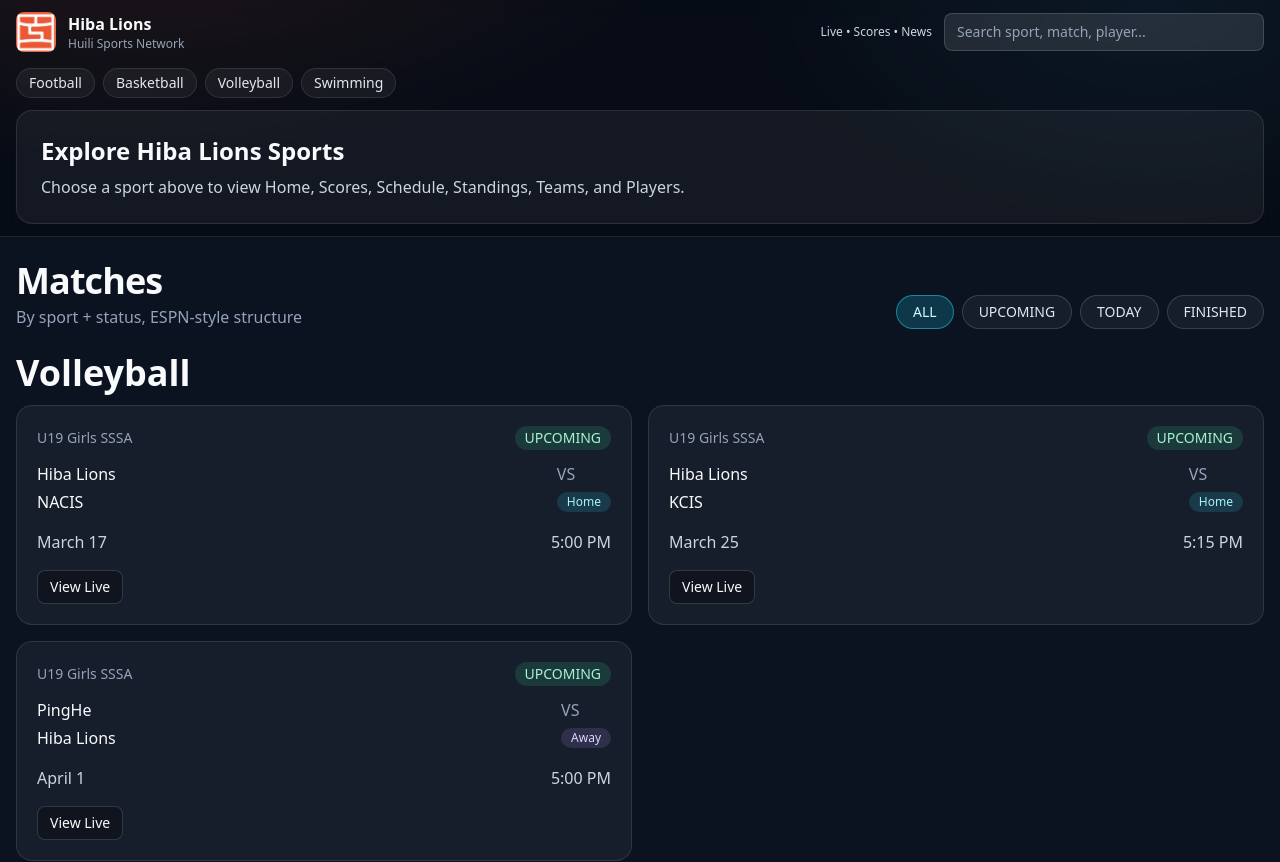
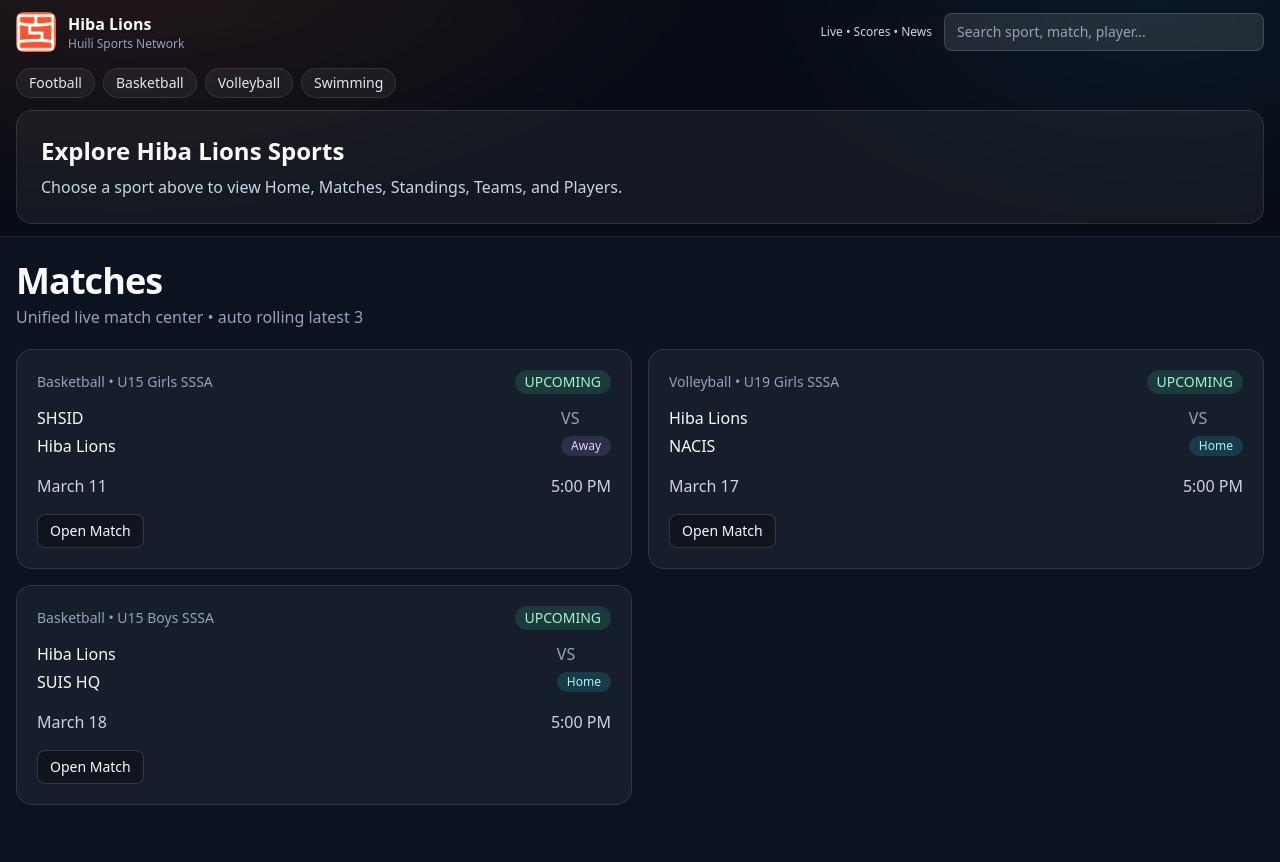
Before and after one commit to michaelfang1234/MichaelF, a Next.js app: page /matches in a window 1280 px wide. Shown: the top 862 px of the page. After the commit the page ends 829 px from the top, so only its background shows below. Built offline with nearby package versions, Linux system fonts and the light colour scheme.

Commit message:
Unify top navigation to Matches and implement auto-rolling latest-3 matches with automatic status transitions

```diff
--- a/src/app/matches/page.tsx
+++ b/src/app/matches/page.tsx
@@ -1,71 +1,61 @@
 "use client";
 
-import { useMemo, useState } from "react";
 import Link from "next/link";
-import { MATCHES, type MatchStatus } from "@/data/matches";
-import { getMatchStatus } from "@/lib/match-status";
-
-const statusTabs: Array<"ALL" | MatchStatus> = ["ALL", "UPCOMING", "TODAY", "FINISHED"];
+import { useMemo } from "react";
+import { MATCHES } from "@/data/matches";
+import { getMatchStatus, toDate } from "@/lib/match-status";
 
 export default function MatchesPage() {
-  const [statusFilter, setStatusFilter] = useState<"ALL" | MatchStatus>("ALL");
+  const recentThree = useMemo(() => {
+    const now = new Date();
 
-  const hydrated = useMemo(() => MATCHES.map((m) => ({ ...m, status: getMatchStatus(m) })), []);
-  const filtered = useMemo(() => statusFilter === "ALL" ? hydrated : hydrated.filter((m) => m.status === statusFilter), [hydrated, statusFilter]);
+    const full = MATCHES.map((m) => {
+      const start = toDate(m);
+      const status = getMatchStatus(m);
+      const diff = Math.abs(start.getTime() - now.getTime());
+      return { ...m, start, status, diff };
+    }).sort((a, b) => a.start.getTime() - b.start.getTime());
 
-  const volleyball = filtered.filter((m) => m.sport === "Volleyball");
-  const basketball = filtered.filter((m) => m.sport === "Basketball");
+    const notFinished = full.filter((m) => m.status !== "FINISHED");
+    if (notFinished.length >= 3) return notFinished.slice(0, 3);
+
+    const need = 3 - notFinished.length;
+    const finishedRecent = full.filter((m) => m.status === "FINISHED").sort((a, b) => b.start.getTime() - a.start.getTime()).slice(0, need);
+    return [...finishedRecent.reverse(), ...notFinished];
+  }, []);
 
   return (
-    <main className="space-y-6">
-      <section className="flex flex-wrap items-end justify-between gap-4">
-        <div>
-          <h1 className="text-4xl font-semibold tracking-tight">Matches</h1>
-          <p className="mt-1 text-slate-400">By sport + status, ESPN-style structure</p>
-        </div>
-        <div className="flex flex-wrap gap-2">
-          {statusTabs.map((tab) => (
-            <button key={tab} onClick={() => setStatusFilter(tab)}
-              className={["rounded-full border px-4 py-1.5 text-sm transition", statusFilter === tab ? "border-cyan-400/50 bg-cyan-400/20 text-cyan-100" : "border-white/15 bg-white/5 text-slate-200 hover:bg-white/10"].join(" ")}>
-              {tab}
-            </button>
-          ))}
-        </div>
-      </section>
+    <main className="space-y-5">
+      <div>
+        <h1 className="text-4xl font-semibold tracking-tight">Matches</h1>
+        <p className="mt-1 text-slate-400">Unified live match center • auto rolling latest 3</p>
+      </div>
 
-      <SportBlock title="Volleyball" items={volleyball} />
-      <SportBlock title="Basketball" items={basketball} />
-    </main>
-  );
-}
-
-function SportBlock({ title, items }: { title: string; items: any[] }) {
-  if (!items.length) return null;
-  return (
-    <section className="space-y-3">
-      <h2 className="text-4xl font-semibold">{title}</h2>
       <div className="grid gap-4 md:grid-cols-2">
-        {items.map((m) => (
+        {recentThree.map((m) => (
           <article key={m.id} className="rounded-2xl border border-white/10 bg-white/5 p-5">
             <div className="mb-3 flex items-center justify-between text-sm">
-              <span className="text-slate-400">{m.group}</span>
+              <span className="text-slate-400">{m.sport} • {m.group}</span>
               <span className="rounded-full bg-emerald-400/15 px-2.5 py-0.5 text-emerald-200">{m.status}</span>
             </div>
+
             <div className="grid grid-cols-[1fr_auto] items-center gap-x-3 gap-y-1">
               <span className="font-medium">{m.home}</span><span className="text-slate-400">VS</span>
               <span className="font-medium">{m.away}</span>
               <span className={`rounded-full px-2.5 py-0.5 text-xs ${m.venueType === "Home" ? "bg-cyan-400/15 text-cyan-200" : "bg-violet-400/15 text-violet-200"}`}>{m.venueType}</span>
             </div>
+
             <div className="mt-4 flex items-center justify-between text-slate-300">
               <span>{m.dateLabel}</span>
               <span>{m.timeLabel}</span>
             </div>
+
             <Link href={`/matches/${m.id}`} className="mt-4 inline-block rounded-lg border border-white/15 bg-black/30 px-3 py-1.5 text-sm hover:bg-white/10">
-              View Live
+              Open Match
             </Link>
           </article>
         ))}
       </div>
-    </section>
+    </main>
   );
 }
--- a/src/components/sports-bar.tsx
+++ b/src/components/sports-bar.tsx
@@ -1,14 +1,14 @@
 "use client";
 
-import { useEffect, useMemo, useState } from "react";
+import { useState } from "react";
 import clsx from "clsx";
 import Link from "next/link";
 
 type SportKey = "Football" | "Basketball" | "Volleyball" | "Swimming";
-type SectionKey = "Home" | "Scores" | "Schedule" | "Standings" | "Teams" | "Players";
+type SectionKey = "Home" | "Matches" | "Standings" | "Teams" | "Players";
 
 const sports: SportKey[] = ["Football", "Basketball", "Volleyball", "Swimming"];
-const sections: SectionKey[] = ["Home", "Scores", "Schedule", "Standings", "Teams", "Players"];
+const sections: SectionKey[] = ["Home", "Matches", "Standings", "Teams", "Players"];
 
 const leagueBySport: Record<SportKey, string> = {
   Football: "SSSA Football League",
@@ -17,82 +17,40 @@ const leagueBySport: Record<SportKey, string> = {
   Swimming: "SSSA Swimming League",
 };
 
-const volleyballSchedule = [
-  { home: "Hiba Lions", away: "NACIS", date: "March 17", time: "5:00 PM", venue: "Home", status: "UPCOMING" },
-  { home: "Hiba Lions", away: "KCIS", date: "March 25", time: "5:15 PM", venue: "Home", status: "UPCOMING" },
-  { home: "PingHe", away: "Hiba Lions", date: "April 1", time: "5:00 PM", venue: "Away", status: "UPCOMING" },
-];
-
 export default function SportsBar() {
   const [activeSport, setActiveSport] = useState<SportKey | null>(null);
   const [activeSection, setActiveSection] = useState<SectionKey>("Home");
-
-  useEffect(() => {
-    const resetIfNeeded = () => {
-      if (typeof window !== "undefined" && window.location.hash === "#reset") {
-        setActiveSport(null);
-        setActiveSection("Home");
-      }
-    };
-    resetIfNeeded();
-    window.addEventListener("hashchange", resetIfNeeded);
-    return () => window.removeEventListener("hashchange", resetIfNeeded);
-  }, []);
-
-  const league = useMemo(() => (activeSport ? leagueBySport[activeSport] : ""), [activeSport]);
-
-  function renderPlayers() {
-    if (activeSport === "Basketball") {
-      return (
-        <div className="grid gap-3 md:grid-cols-2">
-          <Link href="/players?q=michael" className="rounded-xl border border-white/10 bg-black/20 p-4 hover:bg-white/5"><p className="font-semibold">Michael Fang</p><p className="text-sm text-slate-400">U19 Boys Basketball Team</p></Link>
-          <Link href="/players?q=andy" className="rounded-xl border border-white/10 bg-black/20 p-4 hover:bg-white/5"><p className="font-semibold">Andy Gu</p><p className="text-sm text-slate-400">U19 Boys Basketball Team</p></Link>
-        </div>
-      );
-    }
-    if (activeSport === "Volleyball") {
-      return (
-        <div className="grid gap-3 md:grid-cols-2">
-          <Link href="/players?q=ariel" className="rounded-xl border border-white/10 bg-black/20 p-4 hover:bg-white/5"><p className="font-semibold">Ariel Pan</p><p className="text-sm text-slate-400">U19 Girls Volleyball Team</p></Link>
-          <Link href="/players?q=michelle" className="rounded-xl border border-white/10 bg-black/20 p-4 hover:bg-white/5"><p className="font-semibold">Michelle Xu</p><p className="text-sm text-slate-400">U19 Girls Volleyball Team</p></Link>
-        </div>
-      );
-    }
-    return <div className="rounded-xl border border-white/10 bg-black/20 p-4 text-slate-300">{activeSport} players coming soon.</div>;
-  }
-
-  function renderSchedule() {
-    if (activeSport === "Volleyball") {
-      return (
-        <div className="grid gap-3 md:grid-cols-2">
-          {volleyballSchedule.map((m, i) => (
-            <article key={i} className="rounded-xl border border-white/10 bg-black/20 p-4">
-              <div className="mb-2 flex items-center justify-between text-xs">
-                <span className="text-slate-400">Girls League</span>
-                <span className="rounded-full bg-emerald-400/15 px-2 py-0.5 text-emerald-200">{m.status}</span>
-              </div>
-              <p className="text-lg">{m.home} vs {m.away}</p>
-              <p className="mt-1 text-sm text-slate-300">{m.date} • {m.time}</p>
-            </article>
-          ))}
-        </div>
-      );
-    }
-    return <div className="rounded-xl border border-white/10 bg-black/20 p-4 text-slate-300">{activeSport} schedule coming soon.</div>;
-  }
 
   function renderContent() {
     if (!activeSport) {
       return (
         <div className="rounded-2xl border border-white/10 bg-white/5 p-6">
           <h2 className="text-2xl font-semibold">Explore Hiba Lions Sports</h2>
-          <p className="mt-2 text-slate-300">Choose a sport above to view Home, Scores, Schedule, Standings, Teams, and Players.</p>
+          <p className="mt-2 text-slate-300">Choose a sport above to view Home, Matches, Standings, Teams, and Players.</p>
         </div>
       );
     }
 
-    if (activeSection === "Schedule") return renderSchedule();
-    if (activeSection === "Players") return renderPlayers();
+    if (activeSection === "Matches") {
+      return (
+        <div className="rounded-xl border border-white/10 bg-black/20 p-4">
+          <p className="mb-3 text-slate-300">{activeSport} matches are unified in Matches center.</p>
+          <Link href="/matches" className="inline-block rounded-lg border border-white/15 bg-white/10 px-3 py-1.5 text-sm hover:bg-white/20">
+            Open Matches
+          </Link>
+        </div>
+      );
+    }
+
+    if (activeSection === "Players") {
+      return (
+        <div className="rounded-xl border border-white/10 bg-black/20 p-4">
+          <Link href="/players" className="inline-block rounded-lg border border-white/15 bg-white/10 px-3 py-1.5 text-sm hover:bg-white/20">
+            Open Players
+          </Link>
+        </div>
+      );
+    }
 
     return <div className="rounded-xl border border-white/10 bg-black/20 p-4 text-slate-300">{activeSport} • {activeSection} coming soon.</div>;
   }
@@ -111,9 +69,8 @@ export default function SportsBar() {
       {activeSport ? (
         <div className="rounded-2xl border border-white/10 bg-white/5 p-4">
           <div className="mb-3">
-            <span className="rounded-full border border-[#F26A3D]/40 bg-[#F26A3D]/15 px-2 py-0.5 text-xs text-orange-100">{league}</span>
+            <span className="rounded-full border border-[#F26A3D]/40 bg-[#F26A3D]/15 px-2 py-0.5 text-xs text-orange-100">{leagueBySport[activeSport]}</span>
           </div>
-
           <div className="grid gap-4 lg:grid-cols-12">
             <div className="space-y-2 lg:col-span-3">
               {sections.map((item) => (
@@ -126,9 +83,7 @@ export default function SportsBar() {
             <div className="lg:col-span-9">{renderContent()}</div>
           </div>
         </div>
-      ) : (
-        renderContent()
-      )}
+      ) : renderContent()}
     </div>
   );
 }
--- a/src/data/matches.ts
+++ b/src/data/matches.ts
@@ -6,20 +6,36 @@ export type MatchItem = {
   id: string;
   sport: Sport;
   group: string;
-  dateLabel: string;
-  timeLabel: string;
+  dateLabel: string;  // e.g. March 25
+  timeLabel: string;  // e.g. 5:15 PM
   home: string;
   away: string;
   venueType: VenueType;
 };
 
 export const MATCHES: MatchItem[] = [
+  // Volleyball 7
   { id: "vb-1", sport: "Volleyball", group: "U19 Girls SSSA", dateLabel: "March 17", timeLabel: "5:00 PM", home: "Hiba Lions", away: "NACIS", venueType: "Home" },
   { id: "vb-2", sport: "Volleyball", group: "U19 Girls SSSA", dateLabel: "March 25", timeLabel: "5:15 PM", home: "Hiba Lions", away: "KCIS", venueType: "Home" },
   { id: "vb-3", sport: "Volleyball", group: "U19 Girls SSSA", dateLabel: "April 1",  timeLabel: "5:00 PM", home: "PingHe", away: "Hiba Lions", venueType: "Away" },
+  { id: "vb-4", sport: "Volleyball", group: "U19 Girls SSSA", dateLabel: "April 7",  timeLabel: "5:00 PM", home: "Hiba Lions", away: "QDHS", venueType: "Home" },
+  { id: "vb-5", sport: "Volleyball", group: "U19 Girls SSSA", dateLabel: "April 17", timeLabel: "5:00 PM", home: "WCIS", away: "Hiba Lions", venueType: "Away" },
+  { id: "vb-6", sport: "Volleyball", group: "U19 Girls SSSA", dateLabel: "April 22", timeLabel: "5:00 PM", home: "Hiba Lions", away: "UCS", venueType: "Home" },
+  { id: "vb-7", sport: "Volleyball", group: "U19 Girls SSSA", dateLabel: "April 28", timeLabel: "5:00 PM", home: "SUIS QP*", away: "Hiba Lions", venueType: "Away" },
 
+  // Basketball boys 6
   { id: "bb-b-1", sport: "Basketball", group: "U15 Boys SSSA", dateLabel: "March 18", timeLabel: "5:00 PM", home: "Hiba Lions", away: "SUIS HQ", venueType: "Home" },
   { id: "bb-b-2", sport: "Basketball", group: "U15 Boys SSSA", dateLabel: "March 25", timeLabel: "5:15 PM", home: "Hiba Lions", away: "KCIS", venueType: "Home" },
+  { id: "bb-b-3", sport: "Basketball", group: "U15 Boys SSSA", dateLabel: "April 1",  timeLabel: "5:00 PM", home: "Hiba Lions", away: "SUIS GB", venueType: "Home" },
+  { id: "bb-b-4", sport: "Basketball", group: "U15 Boys SSSA", dateLabel: "April 15", timeLabel: "5:00 PM", home: "Hiba Lions", away: "Pao", venueType: "Home" },
+  { id: "bb-b-5", sport: "Basketball", group: "U15 Boys SSSA", dateLabel: "April 22", timeLabel: "5:00 PM", home: "Hiba Lions", away: "SCL", venueType: "Home" },
+  { id: "bb-b-6", sport: "Basketball", group: "U15 Boys SSSA", dateLabel: "April 29", timeLabel: "5:00 PM", home: "Hiba Lions", away: "SHSID", venueType: "Home" },
 
+  // Basketball girls 6
   { id: "bb-g-1", sport: "Basketball", group: "U15 Girls SSSA", dateLabel: "March 11", timeLabel: "5:00 PM", home: "SHSID", away: "Hiba Lions", venueType: "Away" },
+  { id: "bb-g-2", sport: "Basketball", group: "U15 Girls SSSA", dateLabel: "March 18", timeLabel: "5:00 PM", home: "Hiba Lions", away: "SUIS HQ", venueType: "Home" },
+  { id: "bb-g-3", sport: "Basketball", group: "U15 Girls SSSA", dateLabel: "April 1",  timeLabel: "5:00 PM", home: "Hiba Lions", away: "SUIS GB", venueType: "Home" },
+  { id: "bb-g-4", sport: "Basketball", group: "U15 Girls SSSA", dateLabel: "April 7",  timeLabel: "5:00 PM", home: "SUIS GB", away: "Hiba Lions", venueType: "Away" },
+  { id: "bb-g-5", sport: "Basketball", group: "U15 Girls SSSA", dateLabel: "April 15", timeLabel: "5:00 PM", home: "SUIS HQ", away: "Hiba Lions", venueType: "Away" },
+  { id: "bb-g-6", sport: "Basketball", group: "U15 Girls SSSA", dateLabel: "April 29", timeLabel: "5:00 PM", home: "Hiba Lions", away: "SHSID", venueType: "Home" },
 ];
--- a/src/lib/match-status.ts
+++ b/src/lib/match-status.ts
@@ -5,21 +5,23 @@ const monthMap: Record<string, number> = {
   july: 6, august: 7, september: 8, october: 9, november: 10, december: 11,
 };
 
-function parseDateLabelToLocalDate(dateLabel: string): Date {
-  const [monthRaw, dayRaw] = dateLabel.trim().split(/\s+/);
+export function toDate(match: MatchItem): Date {
+  const [monthRaw, dayRaw] = match.dateLabel.trim().split(/\s+/);
   const month = monthMap[(monthRaw || "").toLowerCase()];
   const day = Number(dayRaw);
+  const [time, ampm] = match.timeLabel.split(" ");
+  const [hh, mm] = time.split(":").map(Number);
+  let hour = hh % 12;
+  if ((ampm || "").toUpperCase() === "PM") hour += 12;
   const year = new Date().getFullYear();
-  return new Date(year, month, day, 0, 0, 0, 0);
+  return new Date(year, month, day, hour, mm || 0, 0, 0);
 }
 
 export function getMatchStatus(match: MatchItem): MatchStatus {
-  const today = new Date();
-  const todayStart = new Date(today.getFullYear(), today.getMonth(), today.getDate(), 0, 0, 0, 0);
-
-  const matchDate = parseDateLabelToLocalDate(match.dateLabel);
-
-  if (matchDate.getTime() < todayStart.getTime()) return "FINISHED";
-  if (matchDate.getTime() === todayStart.getTime()) return "TODAY";
-  return "UPCOMING";
+  const now = new Date();
+  const start = toDate(match);
+  const end = new Date(start.getTime() + 2 * 60 * 60 * 1000); // 默认2小时
+  if (now < start) return "UPCOMING";
+  if (now >= start && now <= end) return "TODAY";
+  return "FINISHED";
 }
```
